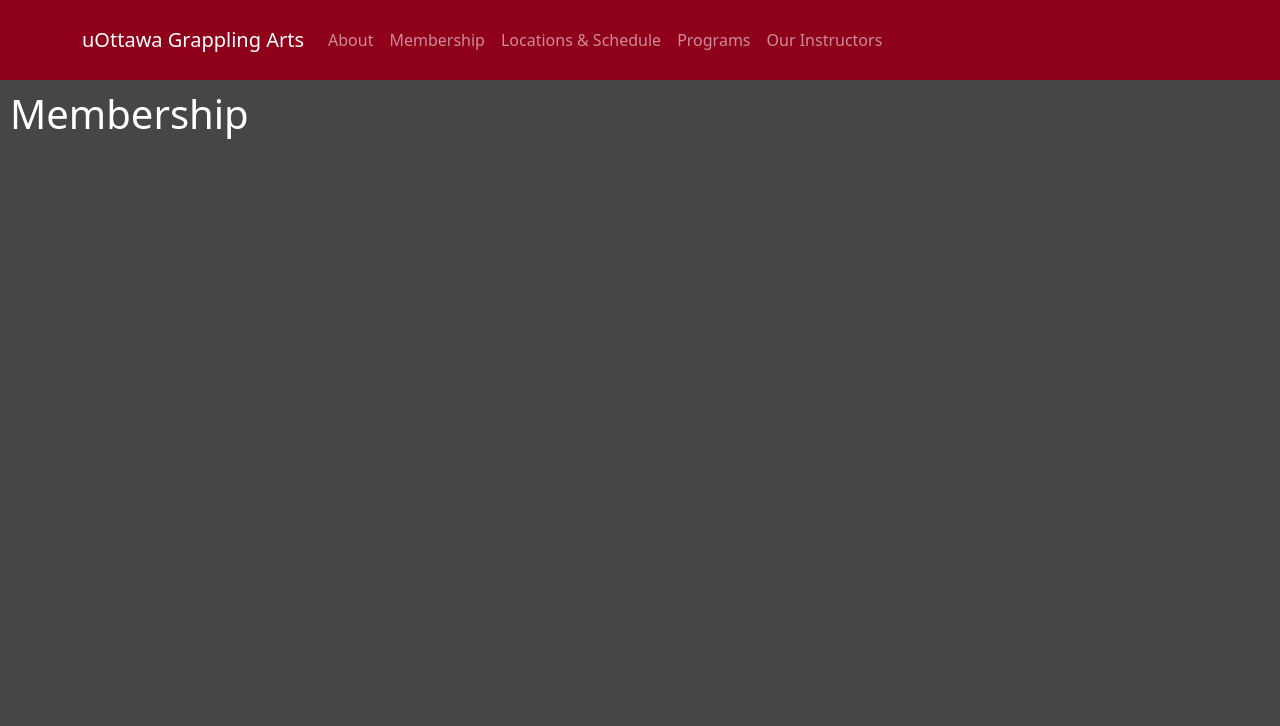
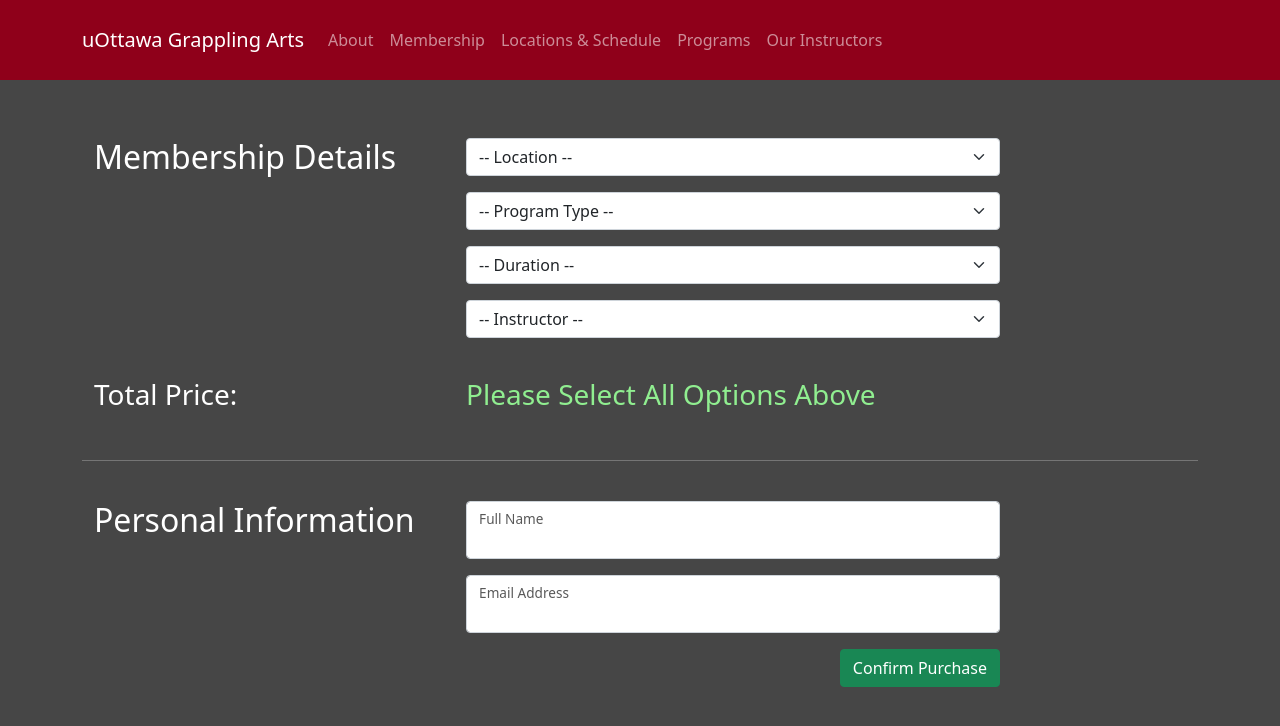
Before and after one commit to kienmarkdo/Grappling-Arts-Website, a React (Create React App) app: page /membership in a window 1280 px wide. Shown: the top 726 px of the page. Built offline with nearby package versions, Linux system fonts and the light colour scheme.

Commit message:
Completed Membership page

```diff
--- a/src/index.scss
+++ b/src/index.scss
@@ -19,6 +19,10 @@ html {
 
 .page {
     padding: 10px;
+}
+
+.darkFont {
+    color: black;
 }
 
 // Home page
@@ -63,3 +67,5 @@ html {
 .instructorCardImgStyle {
     margin: 10px 0px;
 }
+
+// membership
--- a/src/pages/Membership.js
+++ b/src/pages/Membership.js
@@ -1,9 +1,163 @@
-import React from "react";
+import React, { useState } from "react";
+import {
+  Container,
+  Row,
+  Col,
+  FloatingLabel,
+  Form,
+  Button,
+} from "react-bootstrap";
+import PurchaseConfirmation from "./PuchaseConfirmation";
 
 export default function Membership() {
+  const [locationVal, setLocationVal] = useState();
+  const [programTypeVal, setProgramTypeVal] = useState();
+  const [durationVal, setDurationVal] = useState();
+  const [instructorVal, setInstructorVal] = useState();
+
+  const [purchaseConfirmation, setPurchaseConfirmation] = useState();
+
   return (
     <div className="page">
-      <h1>Membership</h1>
+      <br />
+      <br />
+      <Container>
+        <Container>
+          <Row>
+            <Col sm={4}>
+              <h2>Membership Details</h2>
+            </Col>
+            <Col sm={6}>
+              <>
+                <Form.Group className="mb-3" id="locationForm">
+                  <Form.Select
+                    onChange={(e) => {
+                      setLocationVal(e.target.value);
+                    }}
+                  >
+                    <option selected>-- Location --</option>
+                    <option value="0">uOttawa Campus - Minto</option>
+                    <option value="0">Gatineau</option>
+                    <option value="0">Orléans</option>
+                    <option value="0">Nepean</option>
+                    <option value="0">Kanata</option>
+                  </Form.Select>
+                </Form.Group>
+                <Form.Group className="mb-3" id="programTypeForm">
+                  <Form.Select
+                    onChange={(e) => {
+                      setProgramTypeVal(e.target.value);
+                    }}
+                  >
+                    <option selected>-- Program Type --</option>
+                    <option value="0">Judo</option>
+                    <option value="0">Brazilian Jiu-Jitsu</option>
+                    <option value="0">Wrestling</option>
+                    <option value="0">Women's Class</option>
+                    <option value="0">Open Mat</option>
+                  </Form.Select>
+                </Form.Group>
+                <Form.Group className="mb-3" id="durationForm">
+                  <Form.Select
+                    onChange={(e) => {
+                      setDurationVal(e.target.value);
+                    }}
+                  >
+                    <option selected>-- Duration --</option>
+                    <option value="10">
+                      Open-mat Drop-in (one payment per session)
+                    </option>
+                    <option value="5">1 class</option>
+                    <option value="25">1 week</option>
+                    <option value="40">2 weeks</option>
+                    <option value="60">1 month</option>
+                    <option value="200">4 months</option>
+                    <option value="350">8 months</option>
+                    <option value="500">1 year</option>
+                  </Form.Select>
+                </Form.Group>
+                <Form.Group className="mb-3" id="instructorForm">
+                  <Form.Select
+                    onChange={(e) => {
+                      setInstructorVal(e.target.value);
+                    }}
+                  >
+                    <option selected>-- Instructor --</option>
+                    <option value="0">Kien Do - Judo Enthusiast</option>
+                    <option value="0">Ella Smith - Judo/BJJ Coach</option>
+                    <option value="0">
+                      Bob McBobby - Former Canadian Judo Olympian
+                    </option>
+                    <option value="0">
+                      Geneviève Boudreau - BJJ World Champion
+                    </option>
+                    <option value="0">Nate Diaz - NCAA D2 Wrestler</option>
+                    <option value="0">
+                      Sarah Kim - Judo and BJJ black belt
+                    </option>
+                  </Form.Select>
+                </Form.Group>
+              </>
+            </Col>
+          </Row>
+          <br />
+          <Row>
+            <Col sm={4}>
+              <h3>Total Price: </h3>
+            </Col>
+            <Col sm={6}>
+              {/* // TODO: If the user selects an option then selects the default option again, the form will not go back to "Please Select All Options Above". Also, as it stands, only the durationVal affects the total price at the moment. */}
+              <h3 style={{ color: "#90EE90" }}>
+                {typeof locationVal === "undefined" ||
+                typeof programTypeVal === "undefined" ||
+                typeof durationVal === "undefined" ||
+                typeof instructorVal === "undefined"
+                  ? "Please Select All Options Above"
+                  : "$ " + durationVal + " CAD"}
+              </h3>
+            </Col>
+          </Row>
+        </Container>
+        <br />
+        <hr />
+        <br />
+        <Container>
+          <Row>
+            <Col sm={4}>
+              <h2>Personal Information</h2>
+            </Col>
+            <Col sm={6} className="darkFont">
+              <>
+                <FloatingLabel
+                  controlId="floatingInput"
+                  label="Full Name"
+                  className="mb-3"
+                >
+                  <Form.Control type="text" />
+                </FloatingLabel>
+                <FloatingLabel
+                  controlId="floatingInput"
+                  label="Email Address"
+                  className="mb-3"
+                >
+                  <Form.Control type="email" />
+                </FloatingLabel>
+              </>
+              <Button
+                variant="success"
+                style={{ float: "right" }}
+                onClick={() => setPurchaseConfirmation(true)}
+              >
+                Confirm Purchase
+              </Button>
+            </Col>
+          </Row>
+        </Container>
+        <PurchaseConfirmation
+          show={purchaseConfirmation}
+          onHide={() => setPurchaseConfirmation(false)}
+        />
+      </Container>
     </div>
   );
 }
--- /dev/null
+++ b/src/pages/PuchaseConfirmation.js
@@ -0,0 +1,31 @@
+import React from "react";
+import { Modal, Button } from "react-bootstrap";
+
+export default function PurchaseConfirmationMessage(props) {
+  return (
+    <Modal
+      {...props}
+      size="lg"
+      aria-labelledby="contained-modal-title-vcenter"
+      centered
+    >
+      <Modal.Header closeButton>
+        <Modal.Title id="contained-modal-title-vcenter">
+          Thank you for joining the uOttawa Grappling Arts family
+        </Modal.Title>
+      </Modal.Header>
+      <Modal.Body>
+        <h4>Purchase Confirmed!</h4>
+        <p>The receipt of your purchase will be sent to your email shortly.</p>
+      </Modal.Body>
+      <Modal.Footer>
+        <Button
+          onClick={props.onHide}
+          style={{ backgroundColor: "#8f001a", borderStyle: "none" }}
+        >
+          Close
+        </Button>
+      </Modal.Footer>
+    </Modal>
+  );
+}
```
